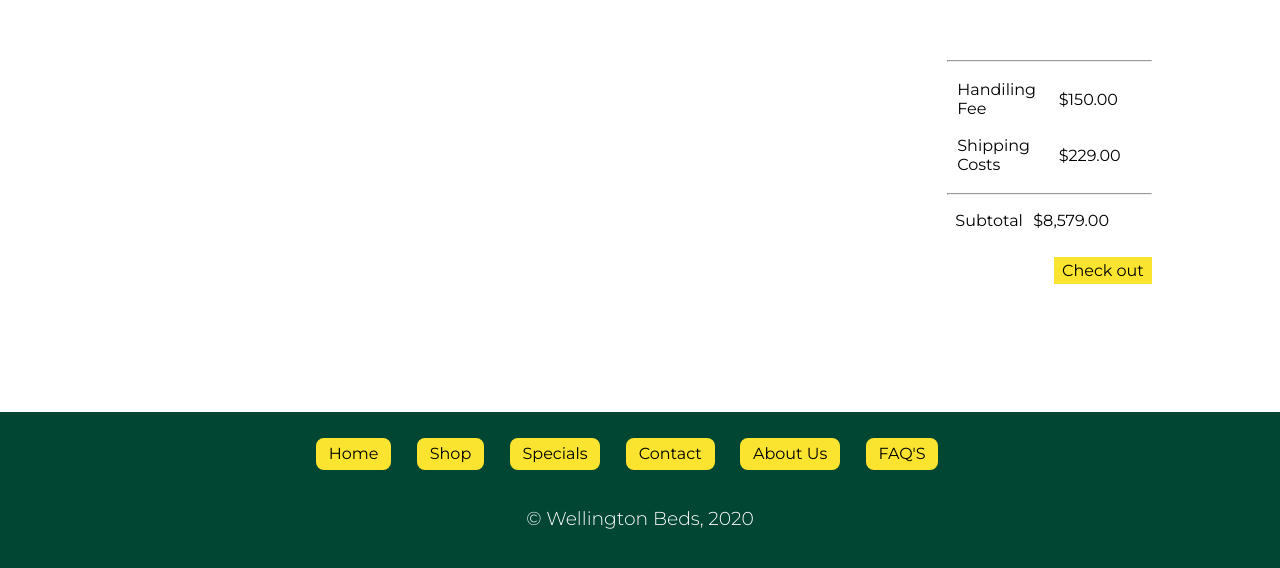
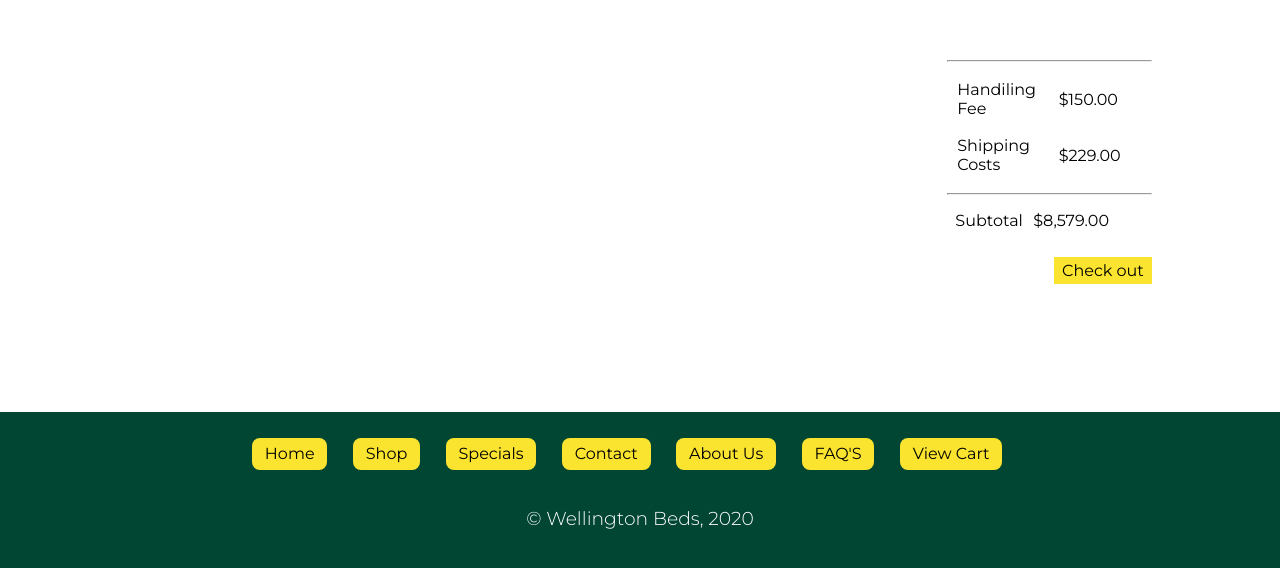
Before and after one commit to clasomato/wellington-beds, a plain HTML site: page cart.html in a window 1280 px wide. Shown: the part 576-1144 px from the top of the page. Drawn offline with nearby package versions, Linux system fonts and the light colour scheme.

Commit message:
Fixed footer

```diff
--- a/cart.html
+++ b/cart.html
@@ -173,6 +173,8 @@
             <li class="mobile-nav-a"><a href="#about" class="mobile-nav-a">About Us</a></li>
             <br>
             <li class="mobile-nav-a"><a href="#about" class="mobile-nav-a">FAQ'S</a></li>
+            <br>
+            <li class="mobile-nav-a"><a href="cart.html" class="mobile-nav-a">View Cart</a></li>
           </ul>
         </div>
 
@@ -183,6 +185,7 @@
           <a href="#about">Contact</a>
           <a href="#about">About Us</a>
           <a href="#about">FAQ'S</a>
+          <a href="cart.html">View Cart</a>
         </div> <br>
 
         <div class="footer-text">
```
Also changed, not shown: bed-page.html (+3 -0 lines), index.html (+3 -0 lines), shop.html (+3 -0 lines).
